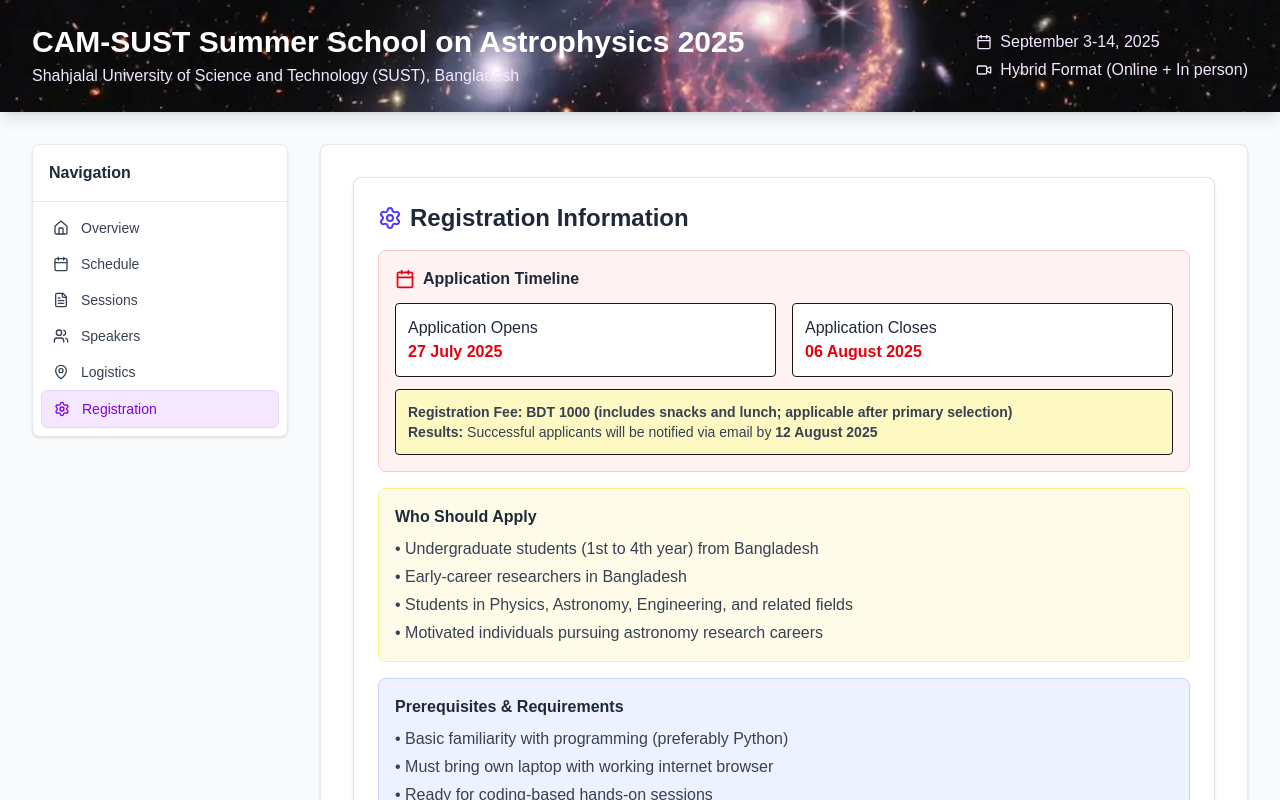
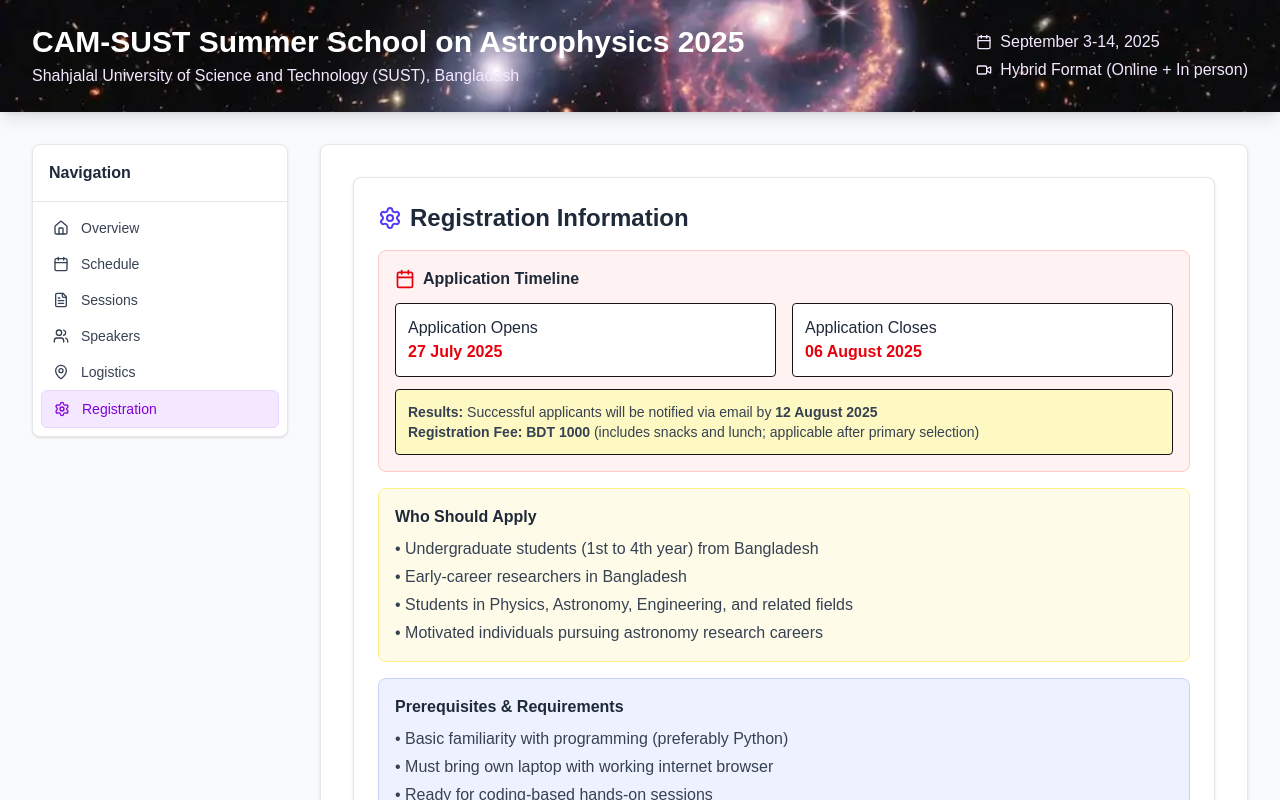
Before and after one commit to heronet/summerschool, a Next.js app: page / in a window 1280 px wide. Both pictures are taken after a click on the button "Registration". Shown: the top 800 px of the page. Built offline with nearby package versions, Linux system fonts and the light colour scheme.

Commit message:
fix: update registration fee information formatting in application timeline section

```diff
--- a/src/sections/registration-content.tsx
+++ b/src/sections/registration-content.tsx
@@ -26,15 +26,12 @@
           </div>
           <div className="mt-3 p-3 bg-yellow-100 rounded border">
             <p className="text-sm text-gray-700">
-              <strong>
-                {" "}
-                Registration Fee: BDT 1000 (includes snacks and lunch;
-                applicable after primary selection)
-              </strong>
+              <strong>Results:</strong> Successful applicants will be notified
+              via email by <strong>12 August 2025</strong>
             </p>
             <p className="text-sm text-gray-700">
-              <strong>Results:</strong> Successful applicants will be notified
-              via email by <strong>12 August 2025</strong>
+              <strong>Registration Fee: BDT 1000</strong> (includes snacks and
+              lunch; applicable after primary selection)
             </p>
           </div>
         </div>
```
